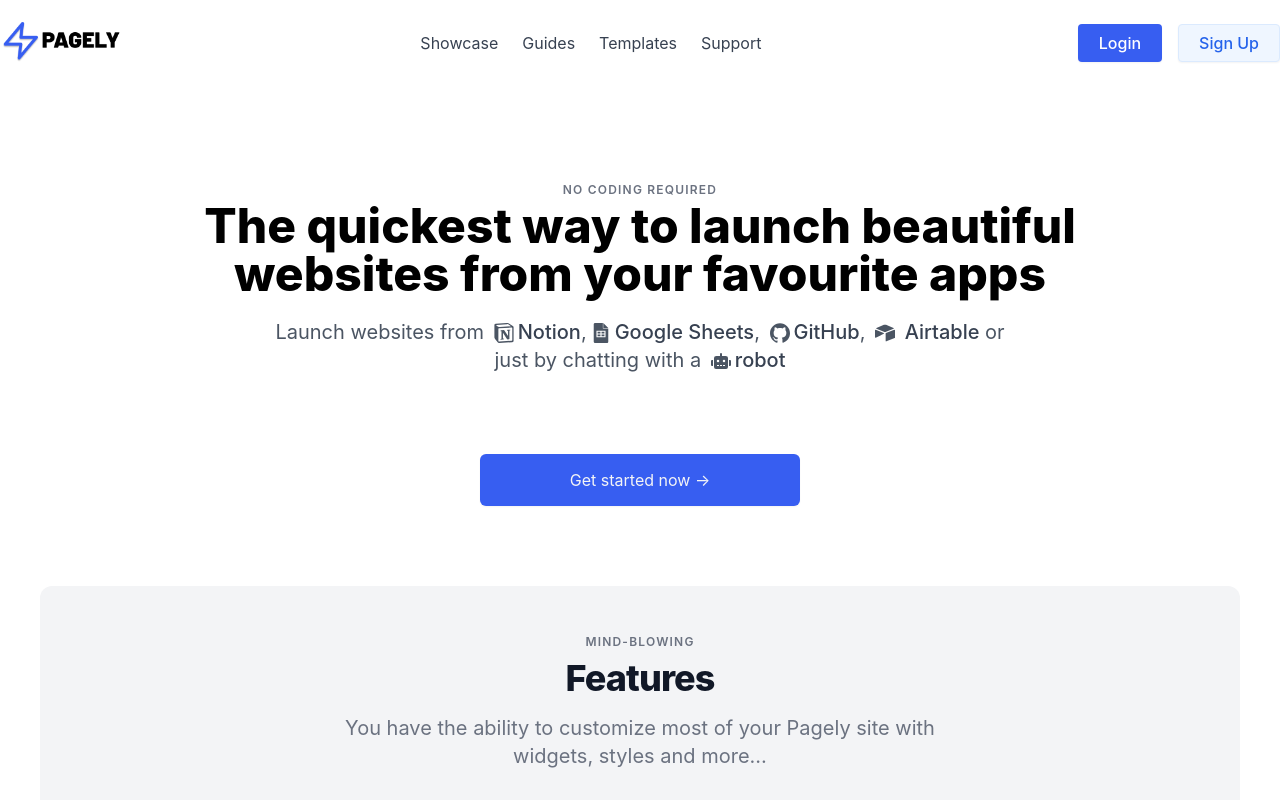
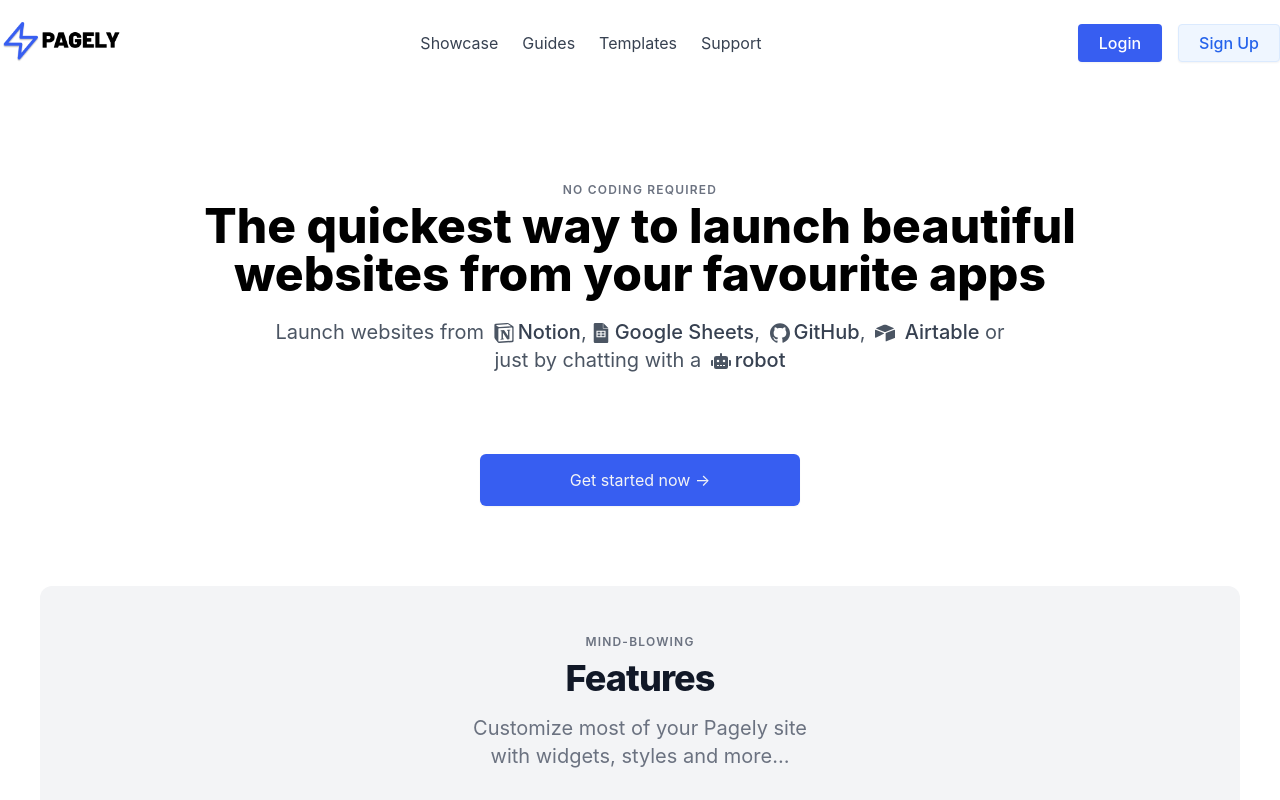
Before and after one commit to lalit2005/pagely, a Next.js app: page / in a window 1280 px wide. Shown: the top 800 px of the page. Built offline with nearby package versions, Linux system fonts and the light colour scheme; no server answers.

Commit message:
refactor: change subtitle

```diff
--- a/components/Homepage.tsx
+++ b/components/Homepage.tsx
@@ -65,8 +65,8 @@
                 Features
               </p>
               <p className="max-w-2xl mt-4 text-xl text-gray-500 lg:mx-auto">
-                You have the ability to customize most of your Pagely site with
-                widgets, styles and more…
+                Customize most of your Pagely site <br />
+                with widgets, styles and more…
               </p>
             </div>
 
```
